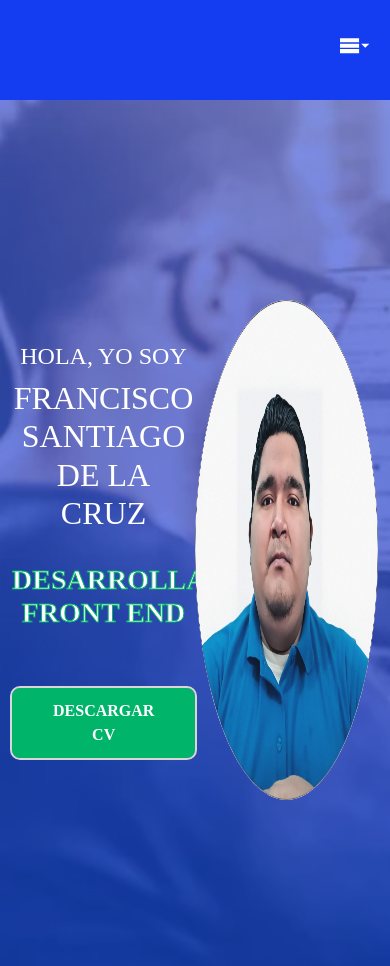
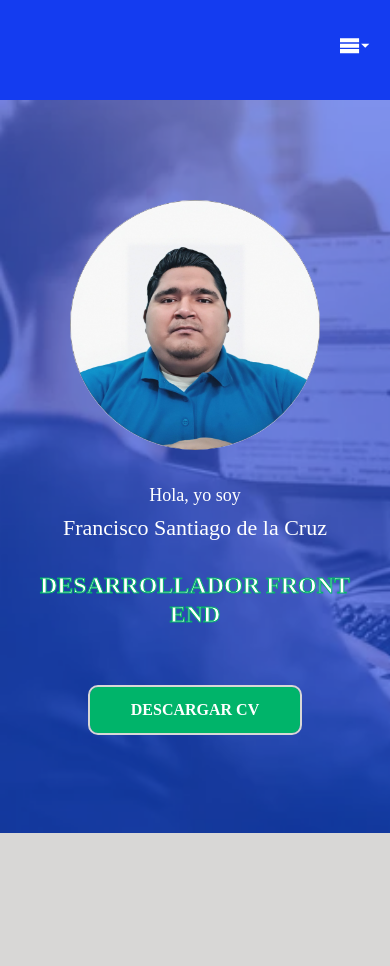
Before and after one commit to franciscosantiagoc/myportfolio2024, a React (Vite) app: page / in a window 390 px wide. Shown: the top 966 px of the page. After the commit the page ends 844 px from the top, so only its background shows below. Built offline with nearby package versions, Linux system fonts and the light colour scheme; the HTML template or start-up script is replaced by a standard one.

Commit message:
Diseño Home mobile finalizado

```diff
--- a/src/pages/Home/Home.scss
+++ b/src/pages/Home/Home.scss
@@ -1,5 +1,5 @@
 @import "../../assets/styles/helpers/variables.scss";
-
+@import "../../assets/styles/helpers/mixins.scss";
 .home {
   padding-top: 200px;
   padding-bottom: 200px;
@@ -28,6 +28,8 @@
     .image-content {
       width: 50%;
     }
+
+
     .text-content {
       color: $whiteColor;
       font-family: $secondaryFont;
@@ -77,5 +79,43 @@
         height: 100%;
       }
     }
+    @include df-desktop {
+      .image-content {
+        width: 350px;
+        height: 350px;;
+      }
+      .text-content {
+        width: 60%
+      }
+    }
+  }
+  @include df-tablet {
+    padding: 100px 0;
+    .container {
+      flex-direction: column-reverse;
+
+      .image-content {
+        width: 250px;
+        height: 250px;
+        img {
+          object-position: center;
+        }
+      }
+      .text-content {
+        width: 100%;
+        h3 {
+          font-size: 18px;
+          text-transform: initial;
+          margin-top: 35px;
+        }
+        h1 {
+          font-size: 22px;
+          text-transform: initial;
+        }
+        h2 {
+          font-size: 24px;
+        }
+      }
+    }
   }
 }
```
